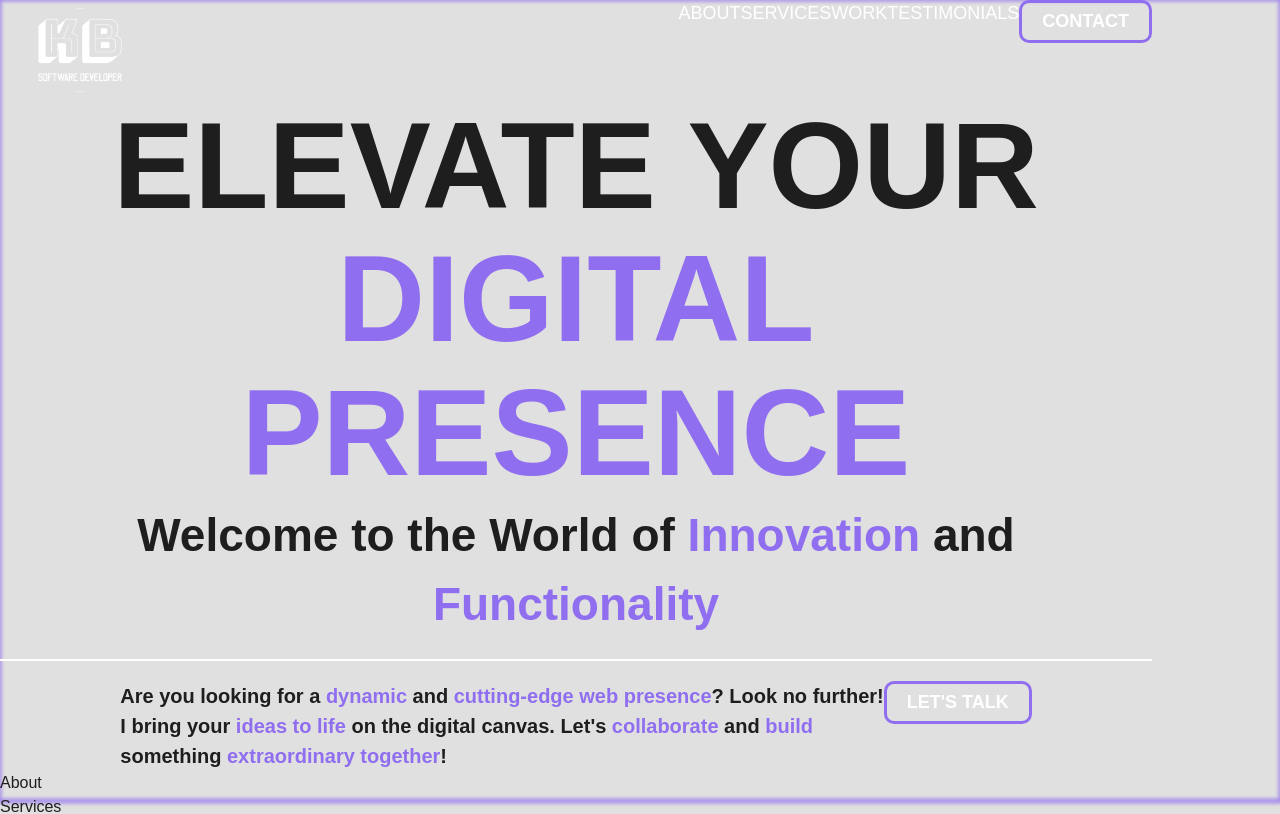
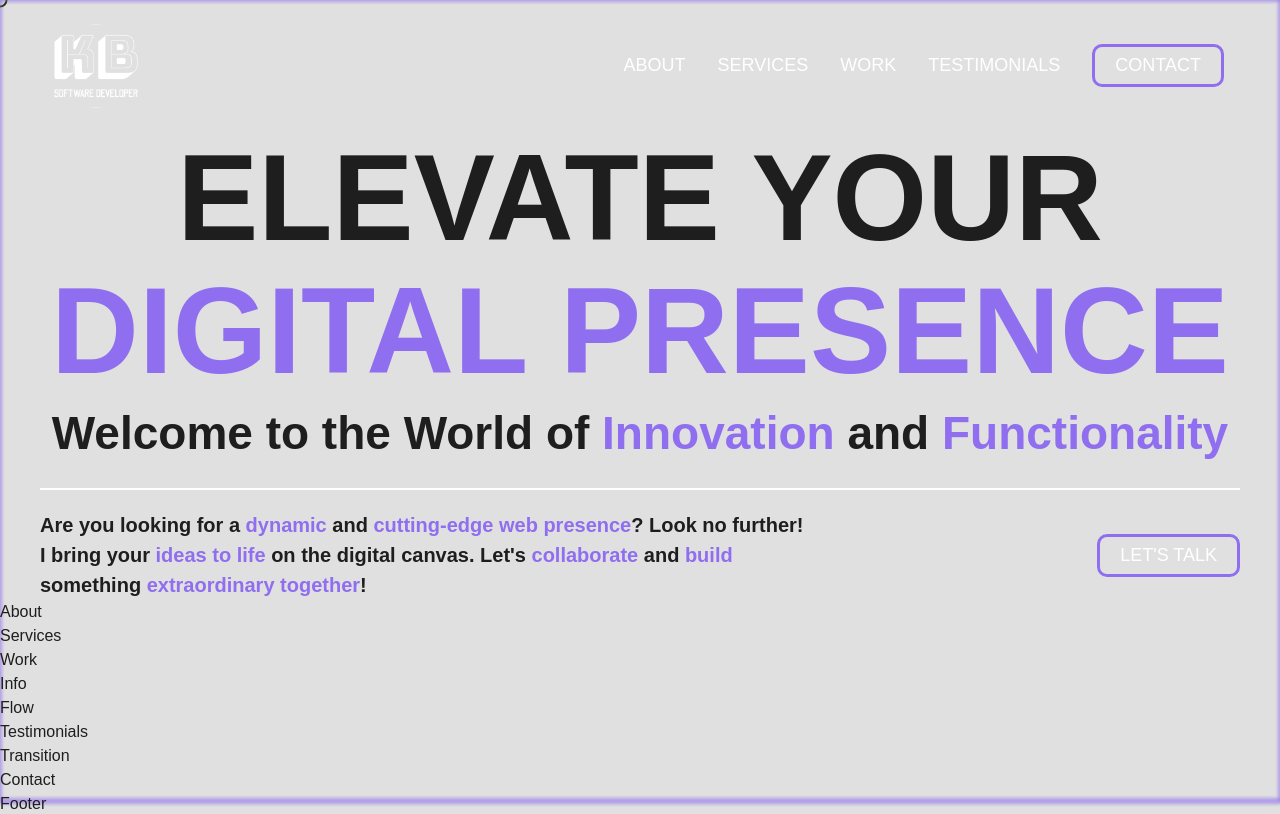
Before and after one commit to Abbbtle/kenneth-basjan-portfolio-website, a React (Vite) app: page / in a window 1280 px wide. Shown: the top 814 px of the page. Built offline with nearby package versions, Linux system fonts and the light colour scheme.

Commit message:
Finished Navbar and Hero Section. Also decided to add a mouse tracjer animation.

```diff
--- a/src/App.jsx
+++ b/src/App.jsx
@@ -1,10 +1,11 @@
 import { BrowserRouter } from "react-router-dom";
-import { Navbar, Hero, About, Services, Work, Info, Flow, Testimonials, Transition, Contact, Footer } from "./components";
+import { Navbar, Hero, About, Services, Work, Info, Flow, Testimonials, Transition, Contact, Footer, CustomCursor } from "./components";
 import './index.css'
 
 const App = () => {
   return (
     <BrowserRouter>
+      <div className="app">
         <Navbar/>
         <Hero/>
         <About/>
@@ -16,6 +17,8 @@ const App = () => {
         <Transition/>
         <Contact/>
         <Footer/>
+        <CustomCursor/>
+      </div>
     </BrowserRouter>
   );
 }
--- a/src/components/Button1.jsx
+++ b/src/components/Button1.jsx
@@ -3,7 +3,7 @@ import '../index.css'; // or import './Button.module.css';
 
 const Button1 = ({ children }) => {
   return (
-    <button className="button1 font-semibold">{children}</button>
+    <button className="button1 font-medium">{children}</button>
   );
 };
 
--- /dev/null
+++ b/src/components/CustomCursor.jsx
@@ -0,0 +1,28 @@
+import React, { useState, useEffect } from "react";
+import '../index.css';
+
+const CustomCursor = () => {
+  const [cursorPosition, setCursorPosition] = useState({ x: 0, y: 0 });
+
+  useEffect(() => {
+    const updateCursorPosition = (e) => {
+      const { clientX, clientY } = e;
+      setCursorPosition({ x: clientX, y: clientY });
+    };
+
+    document.addEventListener("mousemove", updateCursorPosition);
+
+    return () => {
+      document.removeEventListener("mousemove", updateCursorPosition);
+    };
+  }, []);
+
+  return (
+    <div
+      className="custom-cursor"
+      style={{ left: cursorPosition.x, top: cursorPosition.y }}
+    ></div>
+  );
+};
+
+export default CustomCursor;
--- a/src/components/Hero.jsx
+++ b/src/components/Hero.jsx
@@ -4,15 +4,17 @@ import Button1 from './Button1';
 
 const Hero = () => {
   return (
-    <div className='flex flex-col items-center justify-center mx-auto container'>
+    <div className='flex flex-col justify-center'>
       <div className='uppercase text-[38px] text-center font-bold'>
         <h1>Elevate Your <br/><span className='text-[#906EF0]'>Digital Presence</span></h1>
       </div>
       <div className='text-center font-semibold'>
         <h3 className='text-[46px]'>Welcome to the World of <span className='text-[#906EF0]'>Innovation</span> and <span className='text-[#906EF0]'>Functionality</span></h3>
       </div>
-      <HorizontalRule/>
-      <div className='flex justify-end'>
+      <div className='mx-10'>
+        <HorizontalRule/>
+      </div>
+      <div className='flex justify-between mx-10 items-center'>
         <p className='text-[20px] font-semibold'>
           Are you looking for a <span className='text-[#906EF0]'>dynamic</span> and <span className='text-[#906EF0]'>cutting-edge web presence</span>? Look no further! <br/>
           I bring your <span className='text-[#906EF0]'>ideas to life</span> on the <span className='text-[#906EF0]'></span>digital canvas. Let's <span className='text-[#906EF0]'>collaborate</span> and <span className='text-[#906EF0]'>build</span> <br/>
--- a/src/components/Navbar.jsx
+++ b/src/components/Navbar.jsx
@@ -4,19 +4,19 @@ import Button1 from './Button1';
 
 function Navbar() {
   return (
-    <nav className='flex justify-between'>
+    <nav className='flex justify-between p-4 items-center font-medium'>
         <div>
           <div className="logo">
           <img src={logo} alt='logo' className='w-40 h-auto object-contain' />
           </div>
         </div>
 
-        <div className='px-auto mx-0'>
-            <ul className='flex justify-around flex-row text-white text-[18px] uppercase'>
-                <li>About</li>
-                <li>Services</li>
-                <li>Work</li>
-                <li>Testimonials</li>
+        <div className='mx-10'>
+            <ul className='md:flex justify-around flex-row items-center text-white text-[18px] uppercase gap-8'>
+                <li className='hover:text-[#906EF0] hover:animate-pulse cursor-pointer'>About</li>
+                <li className='hover:text-[#906EF0] hover:animate-pulse cursor-pointer'>Services</li>
+                <li className='hover:text-[#906EF0] hover:animate-pulse cursor-pointer'>Work</li>
+                <li className='hover:text-[#906EF0] hover:animate-pulse cursor-pointer'>Testimonials</li>
                 <Button1>Contact</Button1>
             </ul>
         </div>
--- a/src/components/index.js
+++ b/src/components/index.js
@@ -9,6 +9,7 @@ import Testimonials from "./Testimonials";
 import Transition from "./Transition";
 import Contact from "./Contact";
 import Footer from "./Footer";
+import CustomCursor from "./CustomCursor";
 import "../index.css"
 
 export {
@@ -22,5 +23,6 @@ export {
     Testimonials,
     Transition,
     Contact,
-    Footer
+    Footer,
+    CustomCursor
 }
--- a/src/index.css
+++ b/src/index.css
@@ -21,16 +21,16 @@
   -webkit-text-size-adjust: 100%;
 }
 
-.text-center {
+/* .text-center {
   display: flex;
   align-items: center;
   justify-content: center;
-}
+} */
 
-.container {
-  max-width: 90vw;
+/* .container {
+  max-width: 100vw;
   margin: auto;
-}
+} */
 
 .button1 {
   border: 3px solid #906EF0;
@@ -69,10 +69,21 @@ a:hover {
   color: #906EF0;
 }
 
+.custom-cursor {
+  width: 15px;
+  height: 15px;
+  border: 2px solid #fff;
+  border-radius: 50%;
+  position: absolute;
+  transform: translate(-50%, -50%);
+  pointer-events: none;
+  z-index: 9999;
+  mix-blend-mode: difference;
+  transition: width 0.2s, height 0.2s;
+}
+
 body {
   margin: 0;
-  display: flex;
-  place-items: center;
   min-width: 320px;
   min-height: 100vh;
 }
--- a/tailwind.config.js
+++ b/tailwind.config.js
@@ -4,6 +4,24 @@ module.exports = {
     './src/**/*.{js,jsx,ts,tsx}',
   ],
   theme: {
+
+    screens: {
+      'sm': '320px',
+      // => @media (min-width: 320px) { ... }
+
+      'md': '768px',
+      // => @media (min-width: 768px) { ... }
+
+      'lg': '1024px',
+      // => @media (min-width: 1024px) { ... }
+
+      'xl': '1280px',
+      // => @media (min-width: 1280px) { ... }
+
+      '2xl': '1536px',
+      // => @media (min-width: 1536px) { ... }
+    },
+
     extend: {},
   },
   plugins: [],
```
Lines whose indentation alone changed are shown as unchanged.
